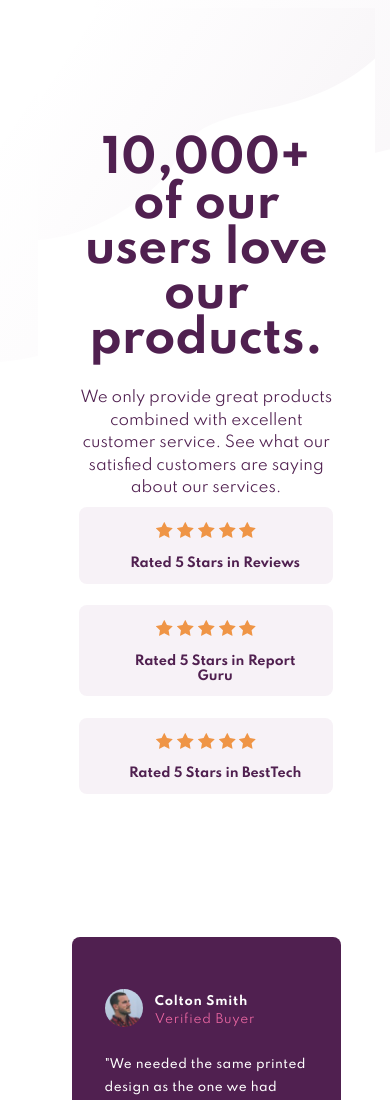
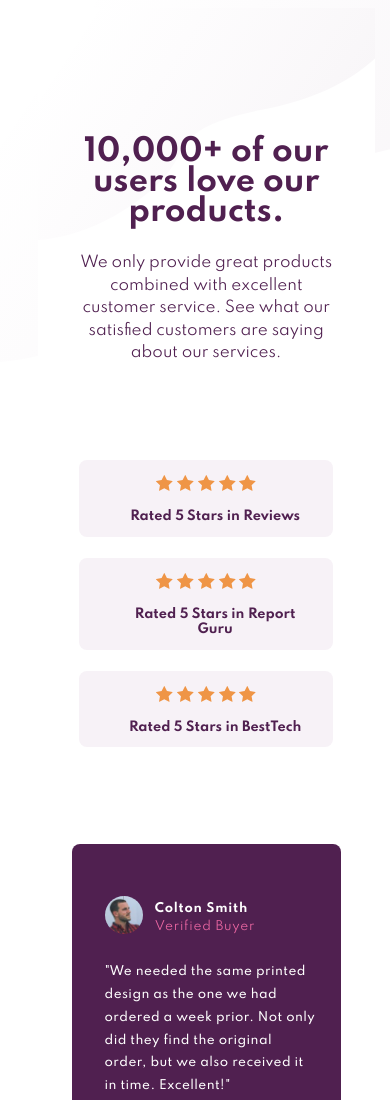
Before and after one commit to bLanK-sudo/challenge, a plain HTML site: page index.html in a window 390 px wide. Shown: the top 1100 px of the page. Drawn offline with Linux system fonts and the light colour scheme.

Commit message:
mobile responsiveness

```diff
--- a/master.css
+++ b/master.css
@@ -244,6 +244,9 @@ footer {
   .r1 ,.r2 ,.r3{
     display: block;
   }
+    #main header h1{
+    font-size: 2em;
+  }
   .star{
     margin: auto;
     text-align: center;
```
